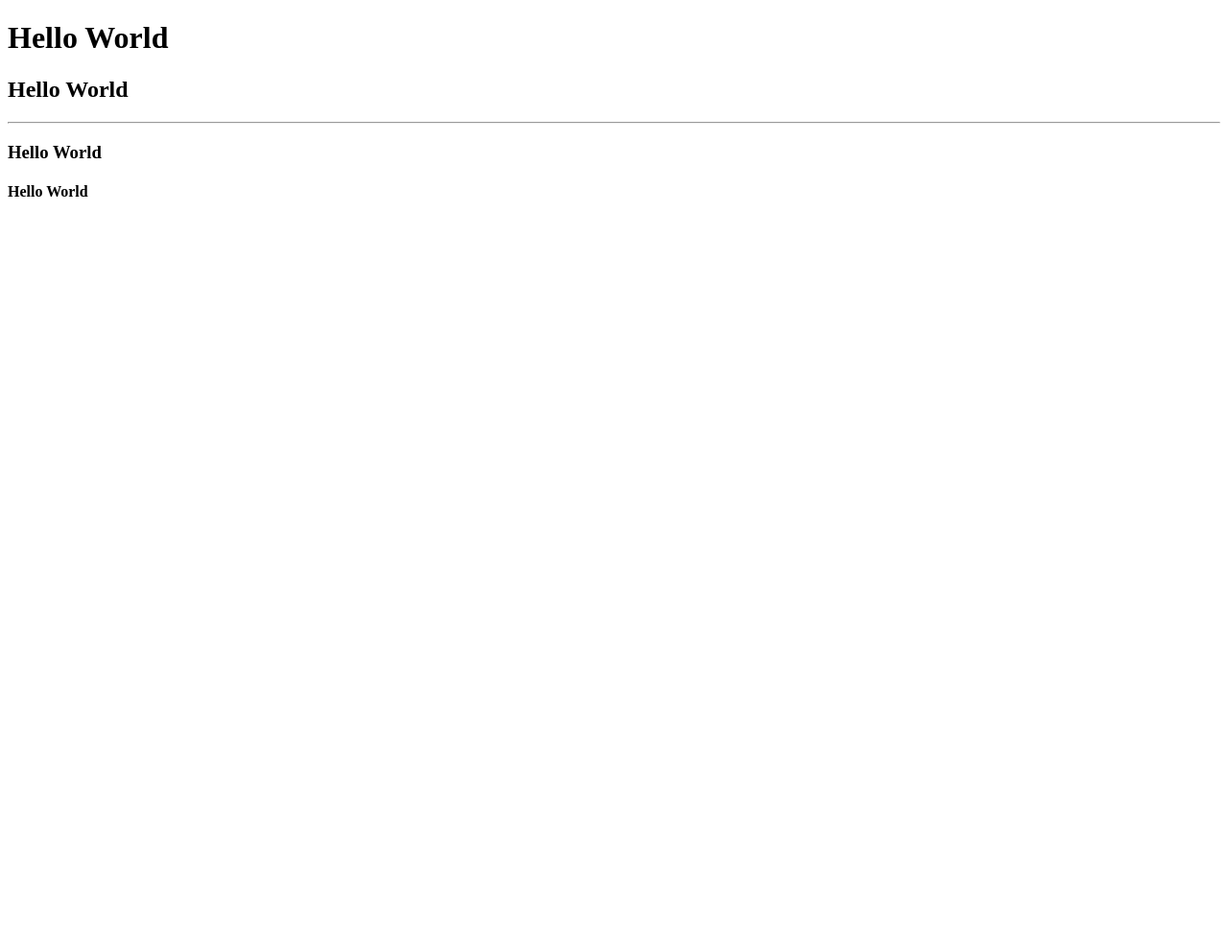
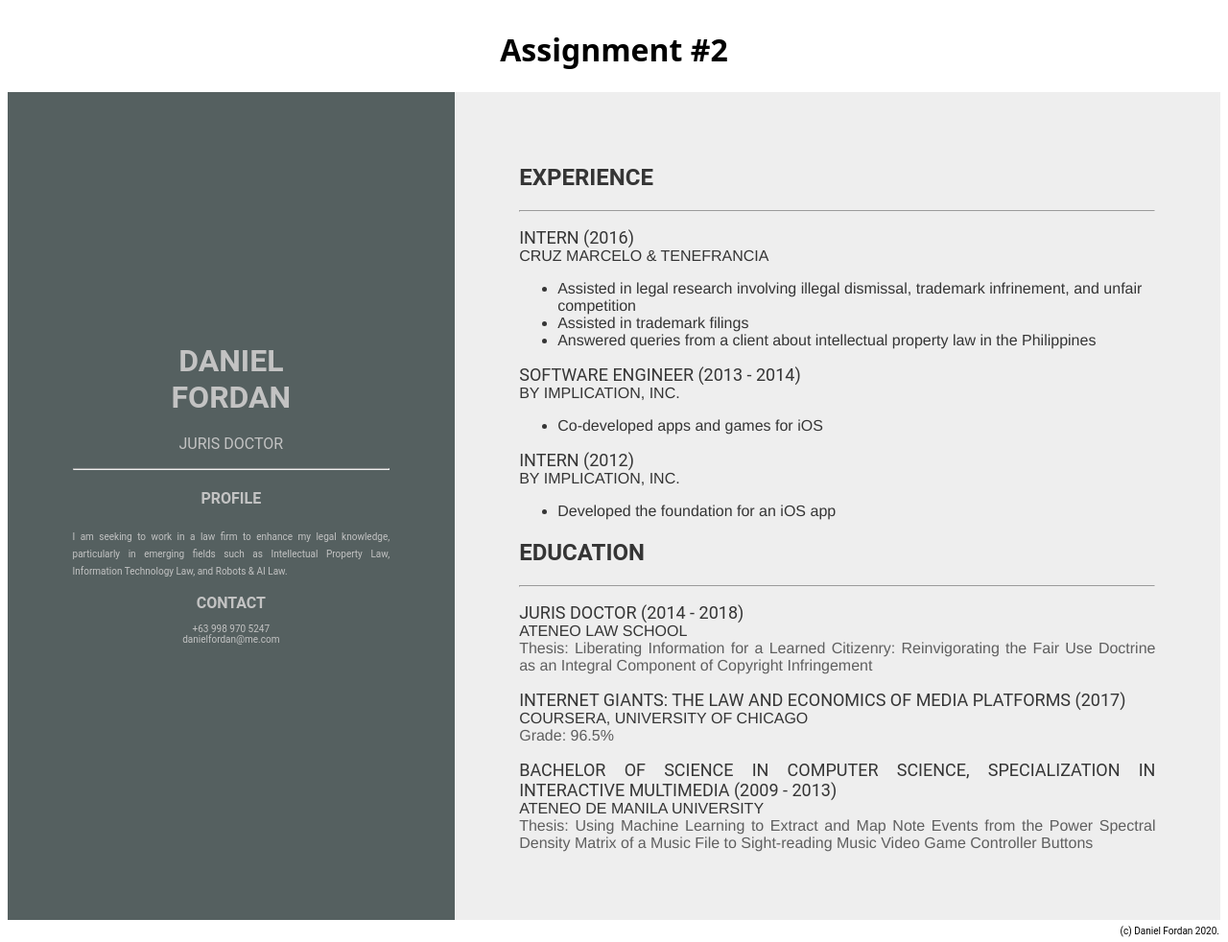
Before and after one commit to dfrdn/Kodigo, a plain HTML site: page Assignments/index.html in a window 1280 px wide. Shown: the whole page at 96% size. Before the commit the page ends 800 px from the top, so only its background shows below. Drawn offline with Linux system fonts and the light colour scheme.

Commit message:
Add assignment # 2 - pure html

```diff
--- a/Assignments/index.html
+++ b/Assignments/index.html
@@ -2,13 +2,87 @@
 <html lang="en">
 <head>
     <meta charset="UTF-8">
-    <title>HTML</title>
+    <title>Resume</title>
 </head>
 <body>
-    <h1>Hello World</h1>
-    <h2>Hello World</h2>
-    <hr>
-    <h3>Hello World</h3>
-    <h4>Hello World</h4>
+    <table width = "100%" border = "0" cellspacing = "0">
+        <tr>
+            <td colspan = "6">
+                <h1 align = "center"><font face = "Noto sans, sans-serif">Assignment #2</h1>
+            </td>
+        </tr>
+        <tr>
+            <td bgcolor = "#556060" width = "5%"></td>
+            <td bgcolor = "#556060" valign = "middle" align = "center" width = "25%">
+                <br>
+                <br>
+                <br>
+                <br>
+                <br>
+                <br>
+                <br>
+                <br>
+                <h2><font face = "Roboto, sans-serif" color = "#c3c3c3" size = "6" >DANIEL<br>FORDAN</font></h2>
+                <p><font face = "Roboto, sans-serif" color = "#c3c3c3" size = "3">JURIS DOCTOR</font></p>
+                <hr>
+                <h3><font face = "Roboto, sans-serif" color = "#c3c3c3" size = "3">PROFILE</font></h3>
+                <p align = "justify"><font face = "Roboto, sans-serif" color = "#c3c3c3" size = "1">I am seeking to work in a law firm to enhance my legal knowledge, particularly in emerging fields such as Intellectual Property Law, Information Technology Law, and Robots & AI Law.</p>
+
+                <h3><font face = "Roboto, sans-serif" color = "#c3c3c3" size = "3">CONTACT</font></h3>
+
+                <p align = "center"><font face = "Roboto, sans-serif" color = "#c3c3c3" size = "1">+63 998 970 5247<br>danielfordan@me.com</p>
+                <br>
+                <br>
+                <br>
+                <br>
+                <br>
+                <br>
+                <br>
+                <br>
+                <br>
+                <br>
+            </td>
+            <td bgcolor = "#556060" width = "5%"></td>
+            <td bgcolor = "#eeeeee" width = "5%"></td>
+            <td bgcolor = "#eeeeee" width = "50%">
+                <br>
+                <br>
+                <br>
+                <h2><font face = "Roboto, sans-serif" size= "5" color = "#353535">EXPERIENCE</font></h2>
+                <hr>
+                <p align = "justify"><font face = "Roboto, sans-serif" size = "4" color = "#353535">INTERN (2016)</font><br><font face = "Helvetica, sans-serif" size = "3" color = "#353535">CRUZ MARCELO & TENEFRANCIA</font></p>
+                <font face = "Helvetica, sans-serif" size = "3" color = "#353535">
+                <ul>
+                    <li>Assisted in legal research involving illegal dismissal, trademark infrinement, and unfair competition</li>
+                    <li>Assisted in trademark filings</li>
+                    <li>Answered queries from a client about intellectual property law in the Philippines</li>
+                </ul>
+                <p align = "justify"><font face = "Roboto, sans-serif" size = "4" color = "#353535">SOFTWARE ENGINEER (2013 - 2014)</font><br><font face = "Helvetica, sans-serif" size = "3" color = "#353535">BY IMPLICATION, INC.</font></p>
+                <font face = "Helvetica, sans-serif" size = "3" color = "#353535">
+                <ul>
+                    <li>Co-developed apps and games for iOS</li>
+                </ul>
+                <p align = "justify"><font face = "Roboto, sans-serif" size = "4" color = "#353535">INTERN (2012)</font><br><font face = "Helvetica, sans-serif" size = "3" color = "#353535">BY IMPLICATION, INC.</font></p>
+                <font face = "Helvetica, sans-serif" size = "3" color = "#353535">
+                <ul>
+                    <li>Developed the foundation for an iOS app</li>
+                </ul>
+                <h2><font face = "Roboto, sans-serif" size= "5" color = "#353535">EDUCATION</font></h2>
+                <hr>
+                <p align = "justify"><font face = "Roboto, sans-serif" size = "4" color = "#353535">JURIS DOCTOR (2014 - 2018)</font><br><font face = "Helvetica, sans-serif" size = "3" color = "#353535">ATENEO LAW SCHOOL</font><br><font face = "Helvetica, sans-serif" size = "3" color = "#5f5f5f">Thesis: Liberating Information for a Learned Citizenry: Reinvigorating the Fair Use Doctrine as an Integral Component of Copyright Infringement</p>
+                <p align = "justify"><font face = "Roboto, sans-serif" size = "4" color = "#353535">INTERNET GIANTS: THE LAW AND ECONOMICS OF MEDIA PLATFORMS (2017)</font><br><font face = "Helvetica, sans-serif" size = "3" color = "#353535">COURSERA, UNIVERSITY OF CHICAGO</font><br><font face = "Helvetica, sans-serif" size = "3" color = "#5f5f5f">Grade: 96.5%</p>
+                <p align = "justify"><font face = "Roboto, sans-serif" size = "4" color = "#353535">BACHELOR OF SCIENCE IN COMPUTER SCIENCE, SPECIALIZATION IN INTERACTIVE MULTIMEDIA (2009 - 2013)</font><br><font face = "Helvetica, sans-serif" size = "3" color = "#353535">ATENEO DE MANILA UNIVERSITY</font><br><font face = "Helvetica, sans-serif" size = "3" color = "#5f5f5f">Thesis: Using Machine Learning to Extract and Map Note Events from the Power Spectral Density Matrix of a Music File to Sight-reading Music Video Game Controller Buttons</p>
+                <br>
+                <br>
+                <br>
+            </td>
+            <td bgcolor = "#eeeeee" width = "5%"></td>
+        </tr>
+        <tr>
+            <td colspan = "6"  align = "right">
+                <font face = "Roboto, sans-serif" size = "1">(c) Daniel Fordan 2020.</font>
+            </td>
+        </tr>
+    </table>
 </body>
 </html>
```
